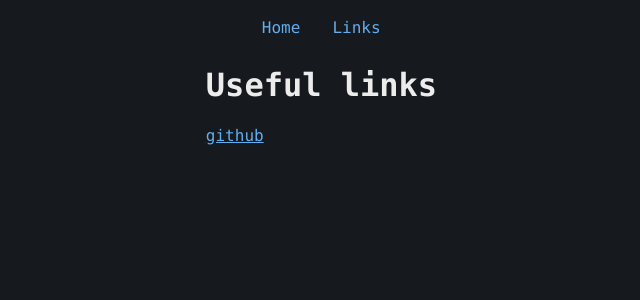
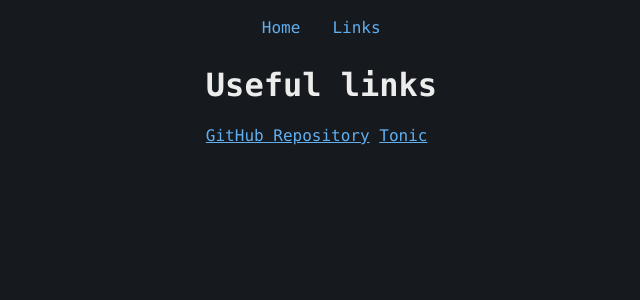
Before and after one commit to MathiasDPX/jekyll-codetheme, a Jekyll site: the page built from links.md, in a window 1280 px wide. Shown: the top 300 px of the page, without its empty margins (97-737 px from the left). Built offline with Jekyll 4.4.1, drawn with Linux system fonts in a browser that asks for light colours.

Commit message:
add more links

```diff
--- a/links.md
+++ b/links.md
@@ -5,4 +5,5 @@ layout: default
 
 # Useful links
 
-[github](https://github.com/MathiasDPX){:target="_blank"}
+[GitHub Repository](https://github.com/MathiasDPX/jekyll-codetheme){:target="_blank"}
+[Tonic](https://tonic.hackclub.com/){:target="_blank"}
```
